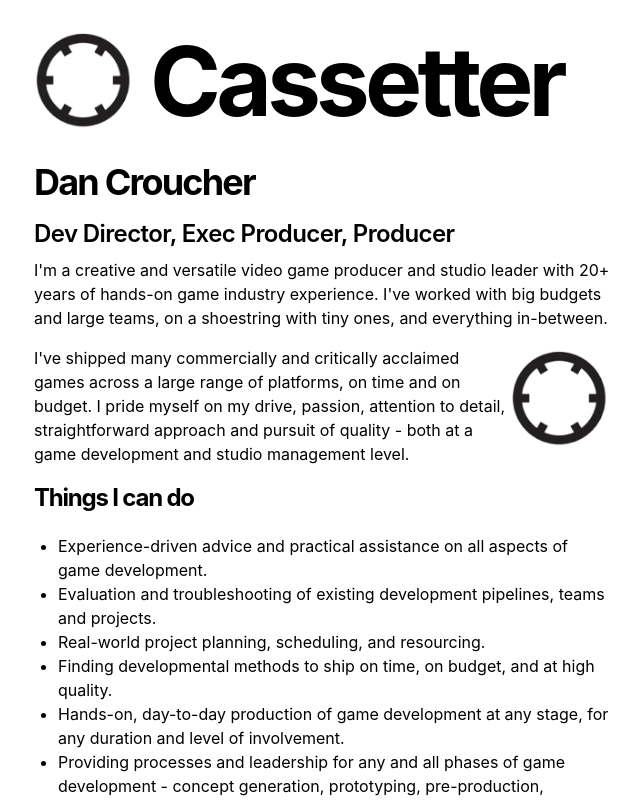
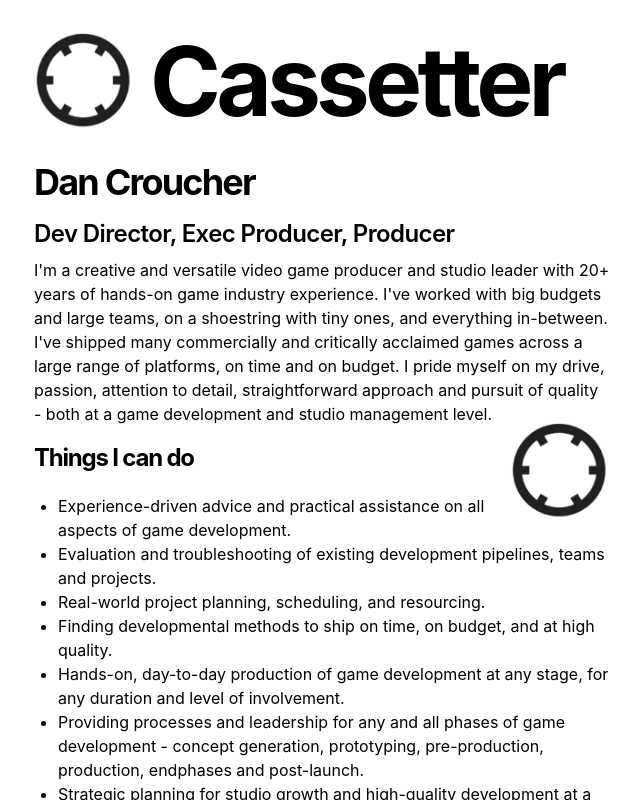
Before and after one commit to dancroucher/cassetter, a Next.js app: page /danCroucher in a window 1280 px wide. Shown: the top 800 px of the page, without its empty margins (318-958 px from the left). Built offline with nearby package versions, Linux system fonts and the light colour scheme.

Commit message:
Update page.tsx

```diff
--- a/app/danCroucher/page.tsx
+++ b/app/danCroucher/page.tsx
@@ -19,6 +19,8 @@ export default function DanCroucher() {
       <h3 className="mb-2 text-2xl font-semibold tracking-tight">Dev Director, Exec Producer, Producer</h3>
       <p className="prose mb-4">
         I'm a creative and versatile video game producer and studio leader with 20+ years of hands-on game industry experience. I've worked with big budgets and large teams, on a shoestring with tiny ones, and everything in-between.
+        I've shipped many commercially and critically acclaimed games across a large range of platforms, on time and on budget. I pride myself on my drive, passion, attention to detail, straightforward approach and pursuit of quality - both at a game development and studio management level.
+
         <Image
             src={danCroucherPic}
             width={100}
@@ -27,9 +29,7 @@ export default function DanCroucher() {
             className="float-right mr-4"
           />
       </p>
-      <p className="prose mb-4">
-        I've shipped many commercially and critically acclaimed games across a large range of platforms, on time and on budget. I pride myself on my drive, passion, attention to detail, straightforward approach and pursuit of quality - both at a game development and studio management level.
-      </p>
+
 
       <h3 className="mb-4 text-2xl font-bold tracking-tighter">Things I can do</h3>
       <p className="prose">
```
